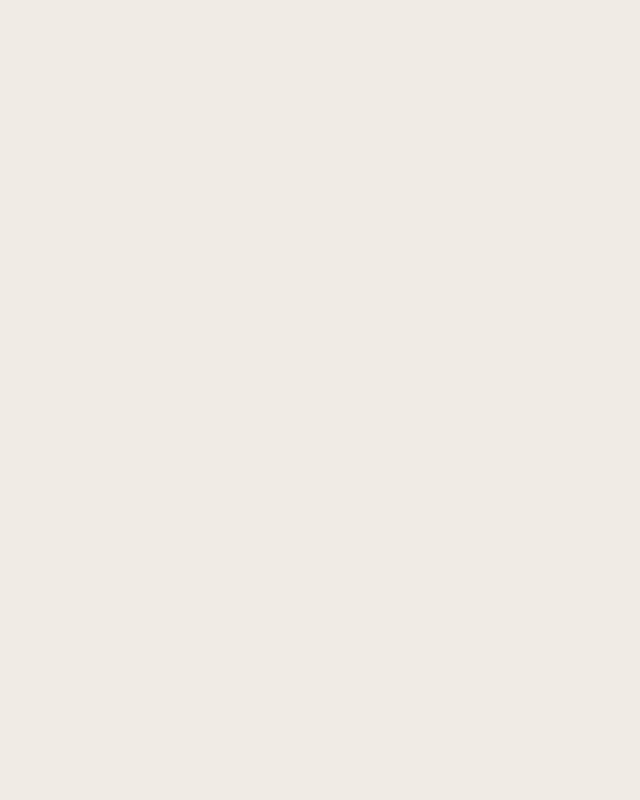
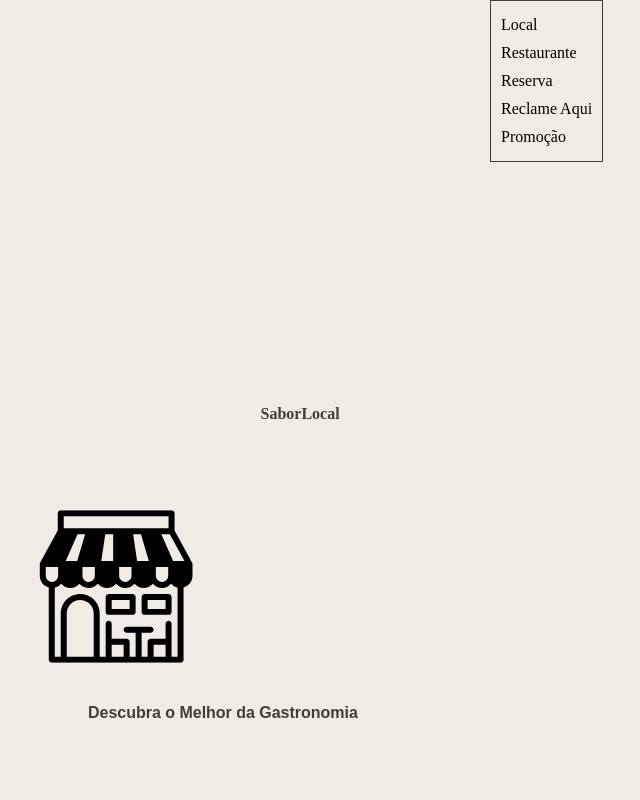
Before and after one commit to CauanDeMoraesMelo/site, a plain HTML site: page index.html in a window 1280 px wide. Shown: the top 800 px of the page, without its empty margins (168-808 px from the left). Drawn offline with Linux system fonts and the light colour scheme.

Commit message:
Add files via upload

```diff
--- a/index.html
+++ b/index.html
@@ -6,15 +6,25 @@
     <title>Sabor local</title>
     <link rel="stylesheet" href="style.css">
 </head>
-<header class="teste">
+<body>
+    <section class="tudo">
     <div class="conteiner">
         <img src="logo.svg" alt="imagem-da-logo-do-site" class="logo">
         <h1 class="texto">SaborLocal</h1>
     </div>
-</header>
-<body>
-<section class="site">
+    <div class="conteine">
+        <ul class="lista">
+            <li>Local</li>
+            <li>Restaurante</li>
+            <li>Reserva</li>
+            <li>Reclame Aqui</li>
+            <li>Promoção</li>
+        </ul>
 
+    </div>
 </section>
+    <h2 class="text">Descubra o Melhor da Gastronomia</h2>
+
+
 </body>
 </html>
--- a/style.css
+++ b/style.css
@@ -1,27 +1,68 @@
 :root{
     --fundo: #F1EBE5;
+    --borda: #423F32
 }
 
 @import url('https://fonts.googleapis.com/css2?family=Cormorant+Garamond:wght@400;600&display=swap');
-
+@import url('https://fonts.googleapis.com/css2?family=Noto+Sans+Cherokee:wght@100..900&display=swap');
 *{
     margin: 0%;
     padding: 0%;
 }
-.teste{
-    background-color: var(--fundo);
+.tudo{
+    display: flex;
+
+}
+body{
+        margin: 0;
+        padding: 0;
+        width: 100%;
+        height: 100%;
+        background-color: var(--fundo);
+
+}
+.conteine{
+    position: relative;
+    padding-top: 50%;
+    padding-left: 15%;
+
 }
 .conteiner{
-    background-color: var(--fundo);
+
     text-align: end;
     display: flex;
     margin: 0%;
     padding: 0%;
 }
+.text{
+    font-family: "Noto Sans Cherokee", sans-serif;
+    font-size: 100%;
+    font-weight: 11%;
+    padding-left: 20%;
+    color: var(--borda);
+}
 .texto{
     padding-top: 70%;
     font-family: "Cormorant Garamond", serif;
     font-weight: 26%;
+font-size: 100%;
+color: var(--borda);
+}
+.lista{
+    position: absolute;
+    right: 0;
+    top: 0;
+    background-color: var(--fundo);
+    padding: 10px;
+    margin: 0;
+    list-style-type: none;
+    border: 1px solid var(--borda);
+    cursor: pointer ;
+
+
+}
+.lista li {
+    padding: 5px 0;
 }
 .logo{
     width: 50%;
@@ -34,4 +75,7 @@
         flex-direction: row;
         background-color: var(--fundo);
     }
+    .text{
+        flex-direction: row;
+    }
 }
```
